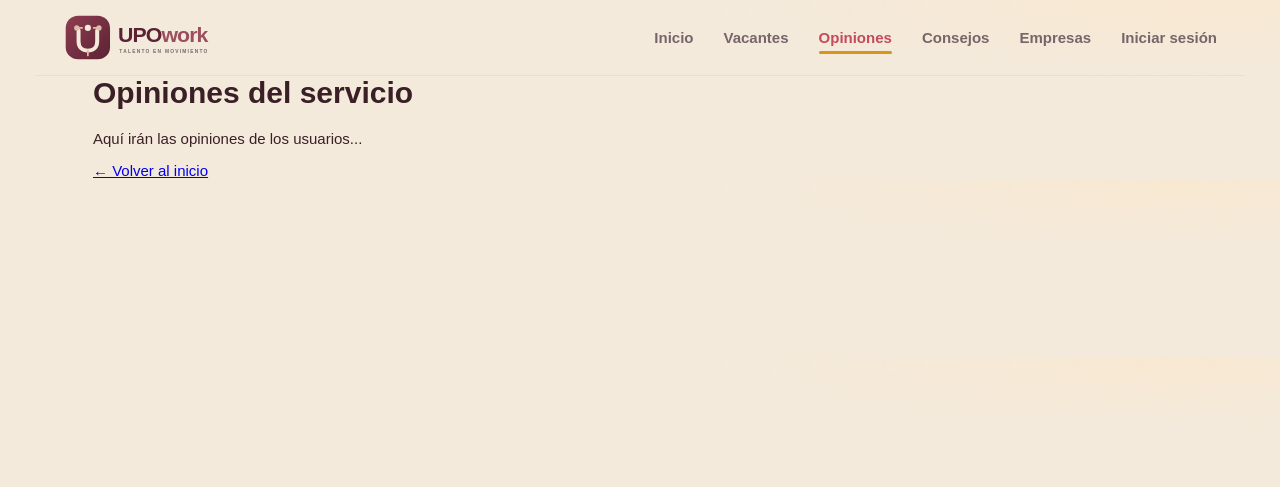
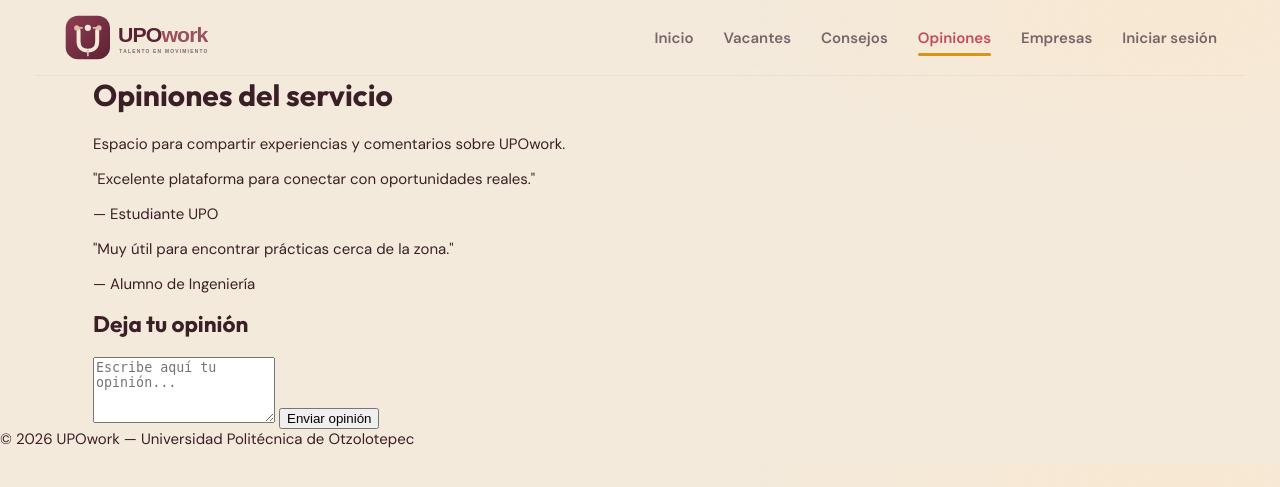
Before and after one commit to samantha-jocelyn-22/upowork-api, a Flask app: page /opiniones in a window 1280 px wide. Shown: the top 487 px of the page. Run offline with Flask 3, Linux system fonts and the light colour scheme.

Commit message:
Update opiniones.html

```diff
--- a/templates/opiniones.html
+++ b/templates/opiniones.html
@@ -5,36 +5,62 @@
   <meta name="viewport" content="width=device-width, initial-scale=1.0">
   <meta name="description" content="Consulta y comparte opiniones sobre el servicio UPOwork.">
   <title>UPOwork | Opiniones del servicio</title>
-  <link rel="stylesheet" href="/static/styles.css">
+  <link rel="stylesheet" href="/styles.css">
+  <link rel="preconnect" href="https://fonts.googleapis.com">
+  <link rel="preconnect" href="https://fonts.gstatic.com" crossorigin>
+  <link href="https://fonts.googleapis.com/css2?family=DM+Sans:wght@400;500;600;700&family=Outfit:wght@500;600;700&display=swap" rel="stylesheet">
 </head>
 <body>
   <header class="site-header">
     <a class="brand" href="/" aria-label="UPOwork, inicio">
-      <img class="brand-logo" src="/static/upowork-logo.svg" alt="UPOwork">
+      <img class="brand-logo" src="/upowork-logo.svg" alt="UPOwork">
     </a>
     <button class="menu-toggle" aria-label="Abrir menú" aria-expanded="false">☰</button>
     <nav class="main-nav" aria-label="Navegación principal">
       <a href="/">Inicio</a>
       <a href="/vacantes">Vacantes</a>
+      <a href="/consejos">Consejos</a>
       <a href="/opiniones" class="active">Opiniones</a>
-      <a href="/consejos">Consejos</a>
       <a href="/empresas">Empresas</a>
-      <a href="/login" class="btn-outline">Iniciar sesión</a>
+      <a href="/login" class="nav-cta">Iniciar sesión</a>
     </nav>
   </header>
 
   <main class="section-shell">
     <h1>Opiniones del servicio</h1>
-    <p>Aquí irán las opiniones de los usuarios...</p>
-    <a href="/" class="btn-link">← Volver al inicio</a>
+    <p>Espacio para compartir experiencias y comentarios sobre UPOwork.</p>
+
+    <!-- Aquí van las tarjetas de opiniones -->
+    <div class="opiniones-grid">
+      <div class="opinion-card">
+        <p class="opinion-text">"Excelente plataforma para conectar con oportunidades reales."</p>
+        <p class="opinion-author">— Estudiante UPO</p>
+      </div>
+      <div class="opinion-card">
+        <p class="opinion-text">"Muy útil para encontrar prácticas cerca de la zona."</p>
+        <p class="opinion-author">— Alumno de Ingeniería</p>
+      </div>
+    </div>
+
+    <h2>Deja tu opinión</h2>
+    <form action="/opiniones" method="POST" class="form-box">
+      <textarea name="comentario" rows="4" placeholder="Escribe aquí tu opinión..." required class="form-input"></textarea>
+      <button type="submit" class="btn-primary">Enviar opinión</button>
+    </form>
   </main>
 
+  <footer class="site-footer">
+    <p>&copy; 2026 UPOwork — Universidad Politécnica de Otzolotepec</p>
+  </footer>
+
   <script>
-    const toggle = document.querySelector('.menu-toggle');
+    // Menú móvil
+    const btn = document.querySelector('.menu-toggle');
     const nav = document.querySelector('.main-nav');
-    toggle.addEventListener('click', () => {
-      const open = nav.classList.toggle('open');
-      toggle.setAttribute('aria-expanded', open);
+    btn.addEventListener('click', () => {
+      const open = btn.getAttribute('aria-expanded') === 'true';
+      btn.setAttribute('aria-expanded', String(!open));
+      nav.classList.toggle('open');
     });
   </script>
 </body>
```
